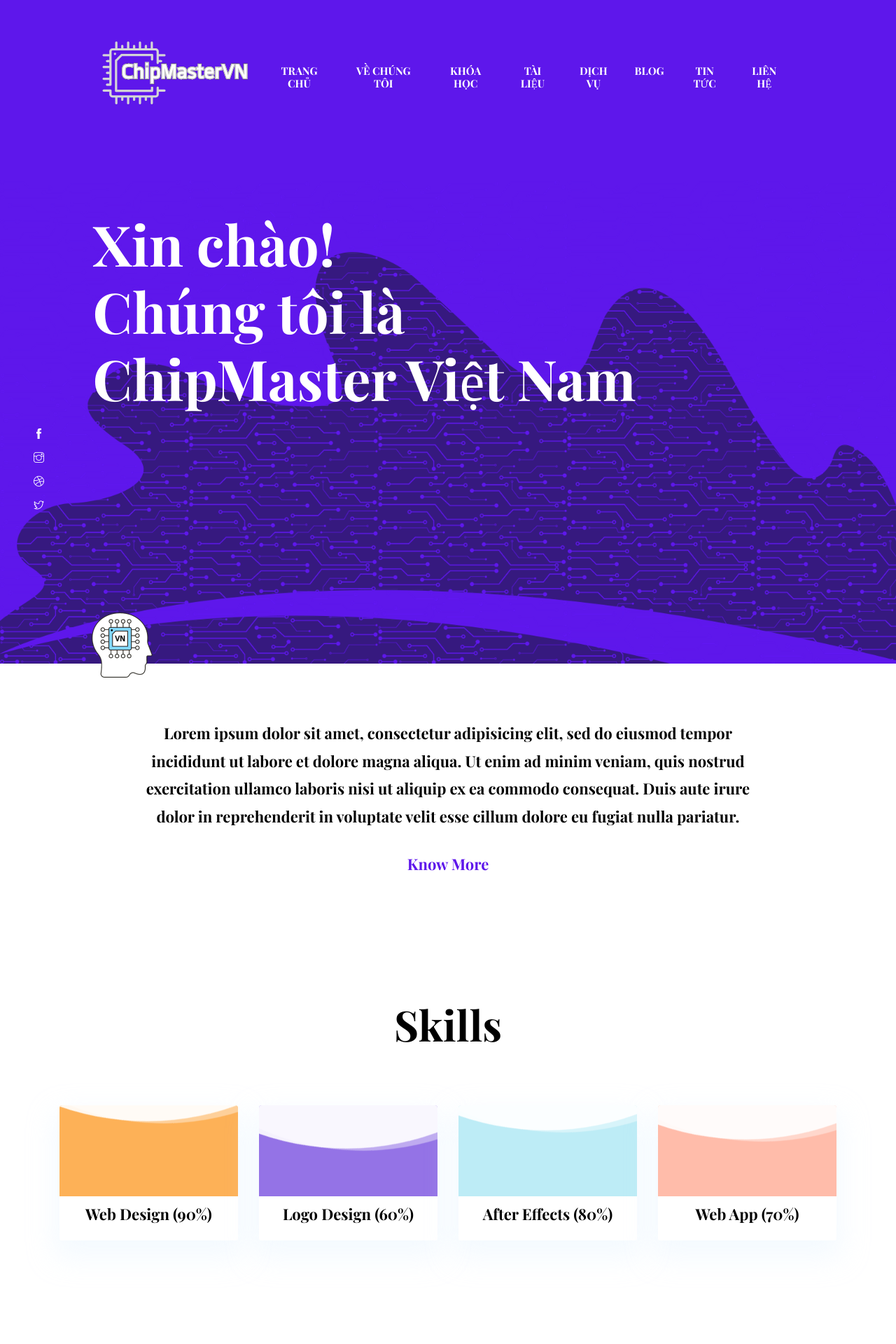
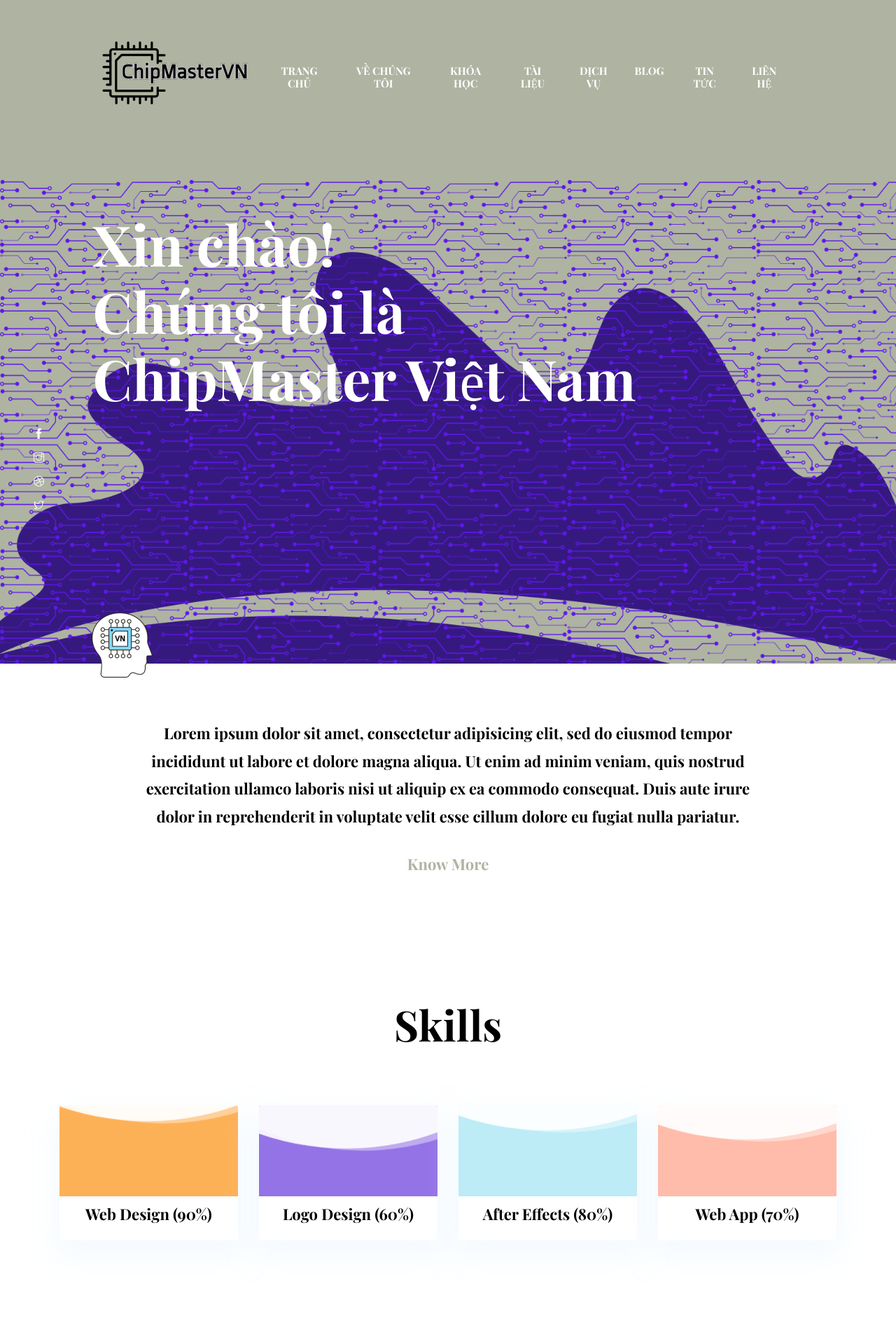
Before and after one commit to tvtien96/chipmastervn.github.io, a Jekyll site: the page built from index.html, in a window 1280 px wide. Shown: the top 1920 px of the page at 70% size. Built offline with Jekyll 4.4.1, drawn with Linux system fonts in a browser that asks for light colours.

Commit message:
Backgroud - Change color

```diff
--- a/_data/settings.yml
+++ b/_data/settings.yml
@@ -3,7 +3,7 @@
 # General Site Settings
 
 title: ChipMasterVN
-logo: assets/images/logo/logo-horizon.png
+logo: assets/images/logo/logo-home.png
 author: chipmastervn
 description: Unleash the potential of Silicon
 email: chipmastervn@gmail.com
--- a/assets/scss/_variables.scss
+++ b/assets/scss/_variables.scss
@@ -1,5 +1,6 @@
 // Color Variables
-$primary-color: #5e17eb;
+// $primary-color: #d7d6c2;
+$primary-color: #aeb4a1;
 $secondary-color: #2bfdff;
 $text-color: #4c4c4c;
 $text-color-dark: #000;
```
Also changed, not shown: assets/images/logo/logo-home-white.png (renamed from assets/images/logo/logo-horizon.png), assets/images/logo/logo-home.png (added), 2 other files.
